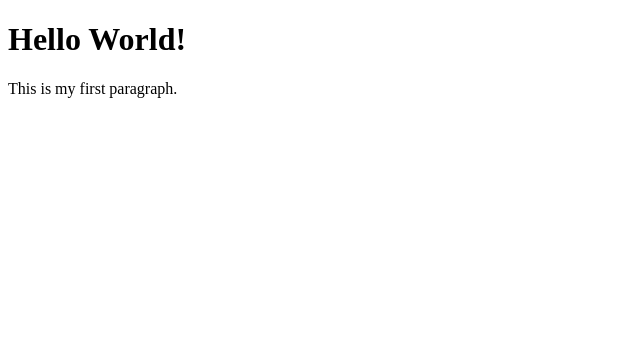
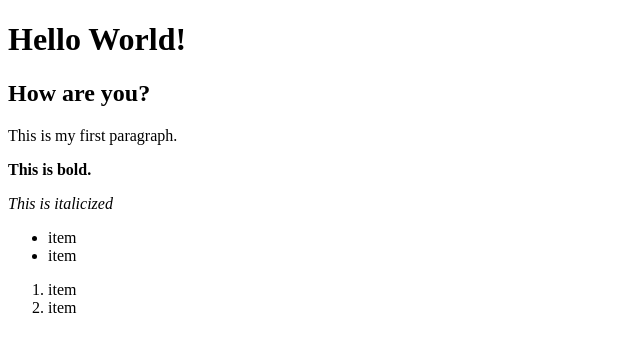
Before and after one commit to ramesesbarria/sandbox, a plain HTML site: page theOdinProject/html-boilerplate/index.html in a window 1280 px wide. Shown: the whole page, without its empty margins (0-640 px from the left). Drawn offline with Linux system fonts and the light colour scheme.

Commit message:
Practiced HTML basics, file strucutre, image and page linking

```diff
--- a/theOdinProject/html-boilerplate/index.html
+++ b/theOdinProject/html-boilerplate/index.html
@@ -8,8 +8,24 @@
 
     <body>
         <h1>Hello World!</h1>
+        <h2>How are you?</h2>
+        <p>This is my first paragraph.</p>
         <p>
-            This is my first paragraph.
+            <strong>This is bold.</strong>
         </p>
+        <p>
+            <em>This is italicized</em>
+        </p>
+
+        <ul>
+            <li>item</li>
+            <li>item</li>
+        </ul>
+
+        <ol>
+            <li>item</li>
+            <li>item</li>
+        </ol>
+
     </body>
 </html>
```
Also changed, not shown: theOdinProject/odin-links-and-images/index.html (added, +18 -0 lines), theOdinProject/odin-links-and-images/pages/about.html (added, +12 -0 lines), theOdinProject/odin-links-and-images/images/dog.jpg (added).
